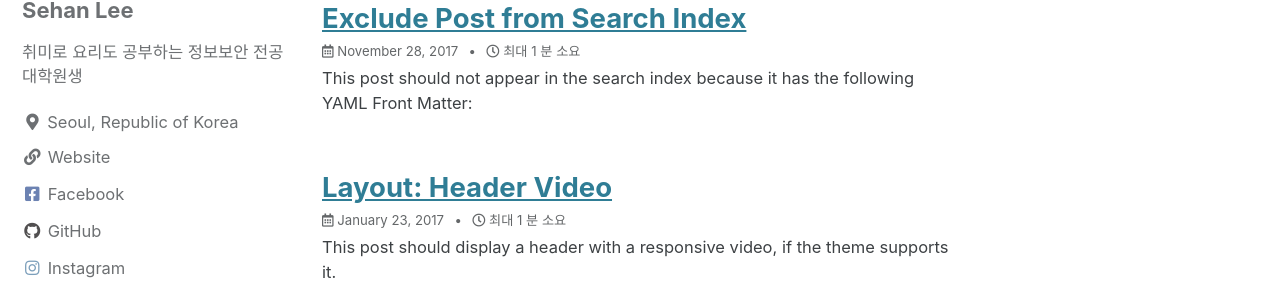
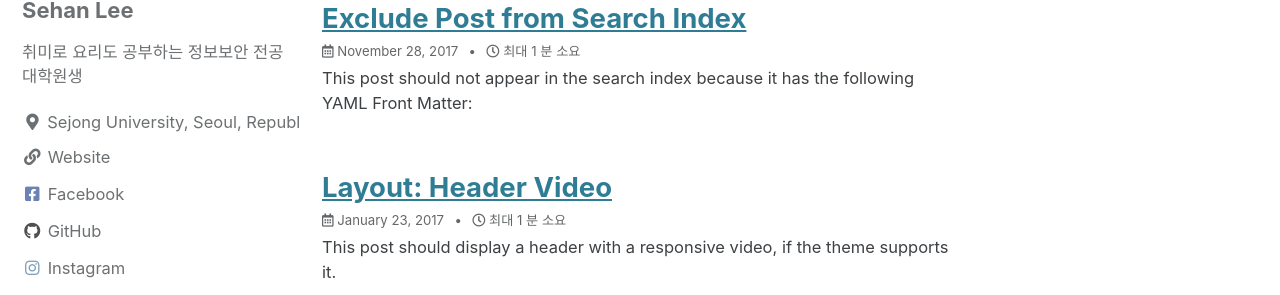
Before and after one commit to AlchemicSH/AlchemicSH.github.io, a Jekyll site: the page built from index.html, in a window 1280 px wide. Shown: the part 244-539 px from the top of the page. Built offline with Jekyll 4.4.1, drawn with Linux system fonts in a browser that asks for light colours; cached includes are drawn as plain includes; the list of posts is cut into pages by our own code.

Commit message:
Update about _config.yml and _data\navigation.yml

```diff
--- a/_config.yml
+++ b/_config.yml
@@ -97,7 +97,7 @@ author:
   name             : "Sehan Lee"
   avatar           : "/assets/images/profile_img.jpg"
   bio              : "취미로 요리도 공부하는 정보보안 전공 대학원생"
-  location         : "Seoul, Republic of Korea"
+  location         : "Sejong University, Seoul, Republic of Korea"
   email            : "sehands@kakao.com"
   links:
     - label: "Email"
--- a/_data/navigation.yml
+++ b/_data/navigation.yml
@@ -1,7 +1,7 @@
 # main links
 main:
   - title: "About"
-    url: http://www.softtrack.com/~AlchemicSH
+    url: http://www.softtrack.co.kr/~AlchemicSH
   - title: "Categories"
     url: /categories/
 
```
